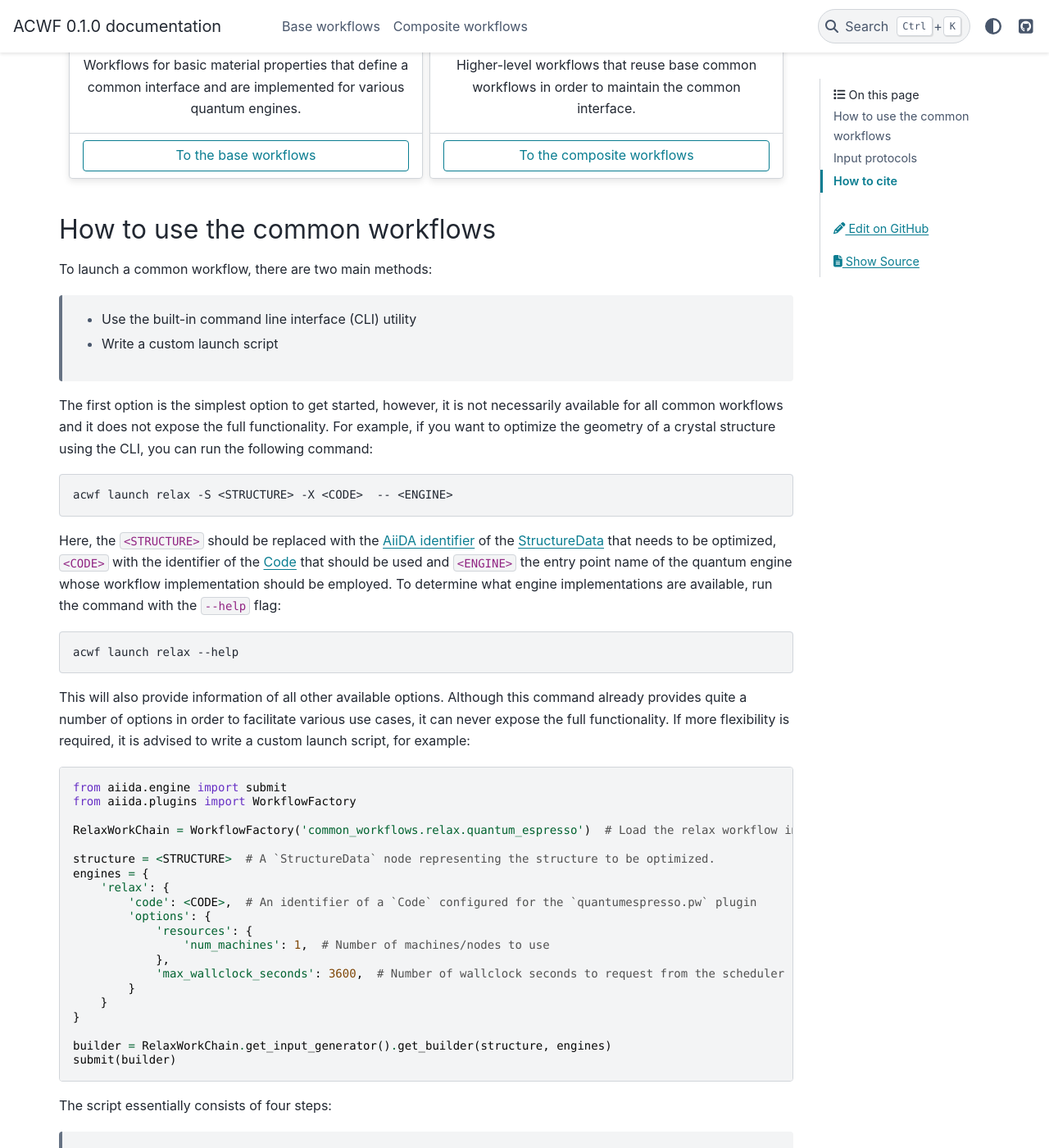
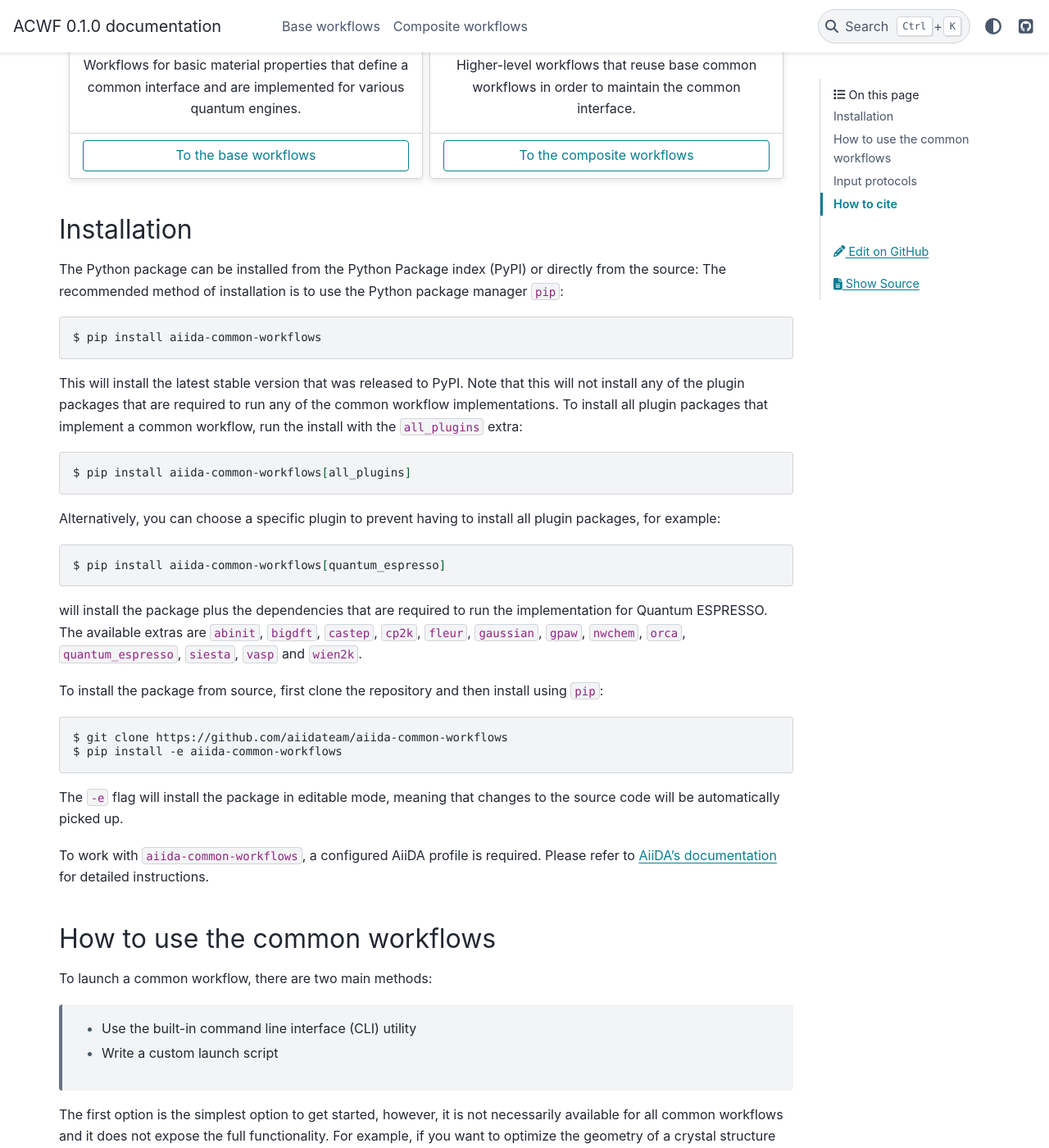
Before and after one commit to aiidateam/aiida-common-workflows, a Sphinx documentation site: the page built from docs/source/index.rst, in a window 1280 px wide and 1400 px high, scrolled down 866 px. Shown: the whole window at 82% size. Built offline with Sphinx 7.4.7 and the PyData theme 0.15.4, drawn with Linux system fonts in a browser that asks for light colours.

Commit message:
Docs: Add instruction on how to install the package

```diff
--- a/docs/source/index.rst
+++ b/docs/source/index.rst
@@ -60,6 +60,49 @@ The common workflows can be subdivided into two categories:
 
          To the composite workflows
 
+
+
+.. _installation:
+
+************
+Installation
+************
+
+The Python package can be installed from the Python Package index (PyPI) or directly from the source:
+The recommended method of installation is to use the Python package manager ``pip``:
+
+.. code-block:: console
+
+    $ pip install aiida-common-workflows
+
+This will install the latest stable version that was released to PyPI.
+Note that this will not install any of the plugin packages that are required to run any of the common workflow implementations.
+To install all plugin packages that implement a common workflow, run the install with the ``all_plugins`` extra:
+
+.. code-block:: console
+
+    $ pip install aiida-common-workflows[all_plugins]
+
+Alternatively, you can choose a specific plugin to prevent having to install all plugin packages, for example:
+
+.. code-block:: console
+
+    $ pip install aiida-common-workflows[quantum_espresso]
+
+will install the package plus the dependencies that are required to run the implementation for Quantum ESPRESSO.
+The available extras are ``abinit``, ``bigdft``, ``castep``, ``cp2k``, ``fleur``, ``gaussian``, ``gpaw``, ``nwchem``, ``orca``, ``quantum_espresso``, ``siesta``, ``vasp`` and ``wien2k``.
+
+To install the package from source, first clone the repository and then install using ``pip``:
+
+.. code-block:: console
+
+    $ git clone https://github.com/aiidateam/aiida-common-workflows
+    $ pip install -e aiida-common-workflows
+
+The ``-e`` flag will install the package in editable mode, meaning that changes to the source code will be automatically picked up.
+
+To work with ``aiida-common-workflows``, a configured AiiDA profile is required.
+Please refer to `AiiDA's documentation <https://aiida.readthedocs.io/projects/aiida-core/en/latest/intro/get_started.html>`_ for detailed instructions.
 
 
 .. _how-to-submit:
```
